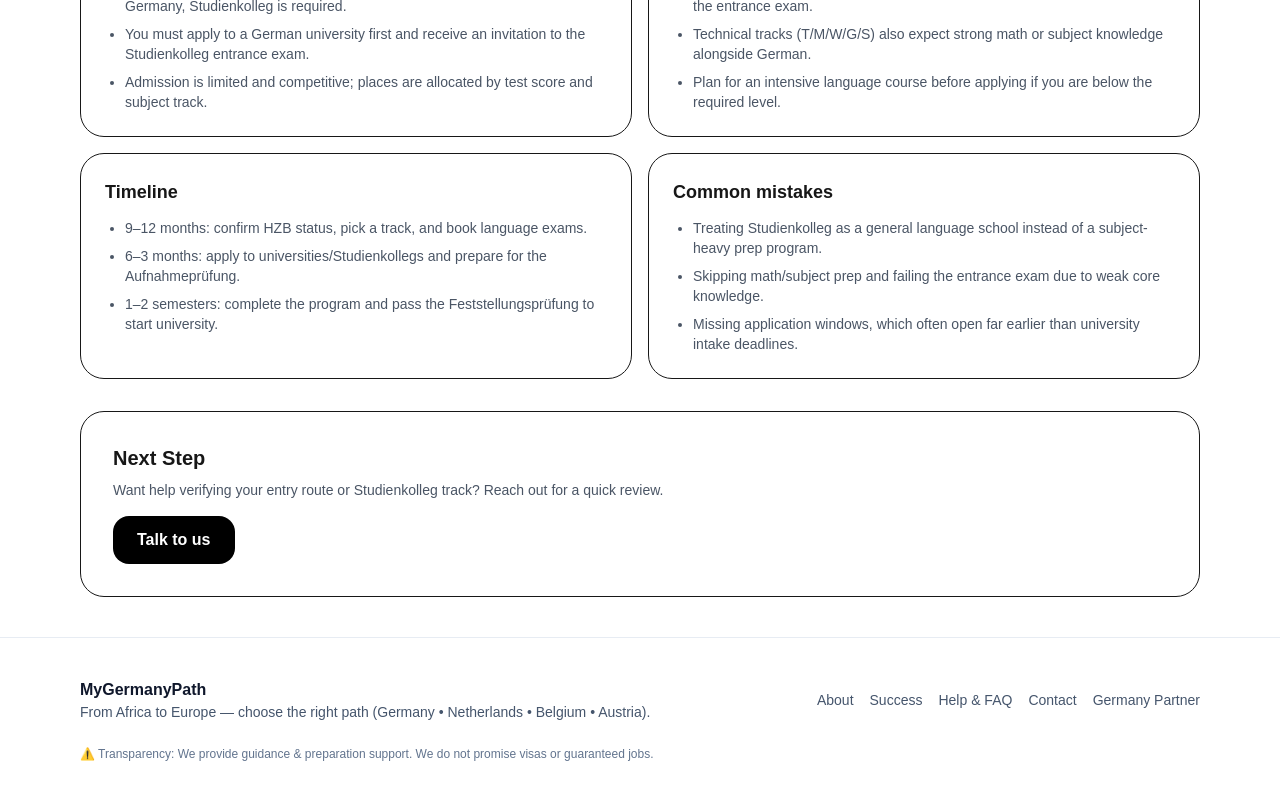
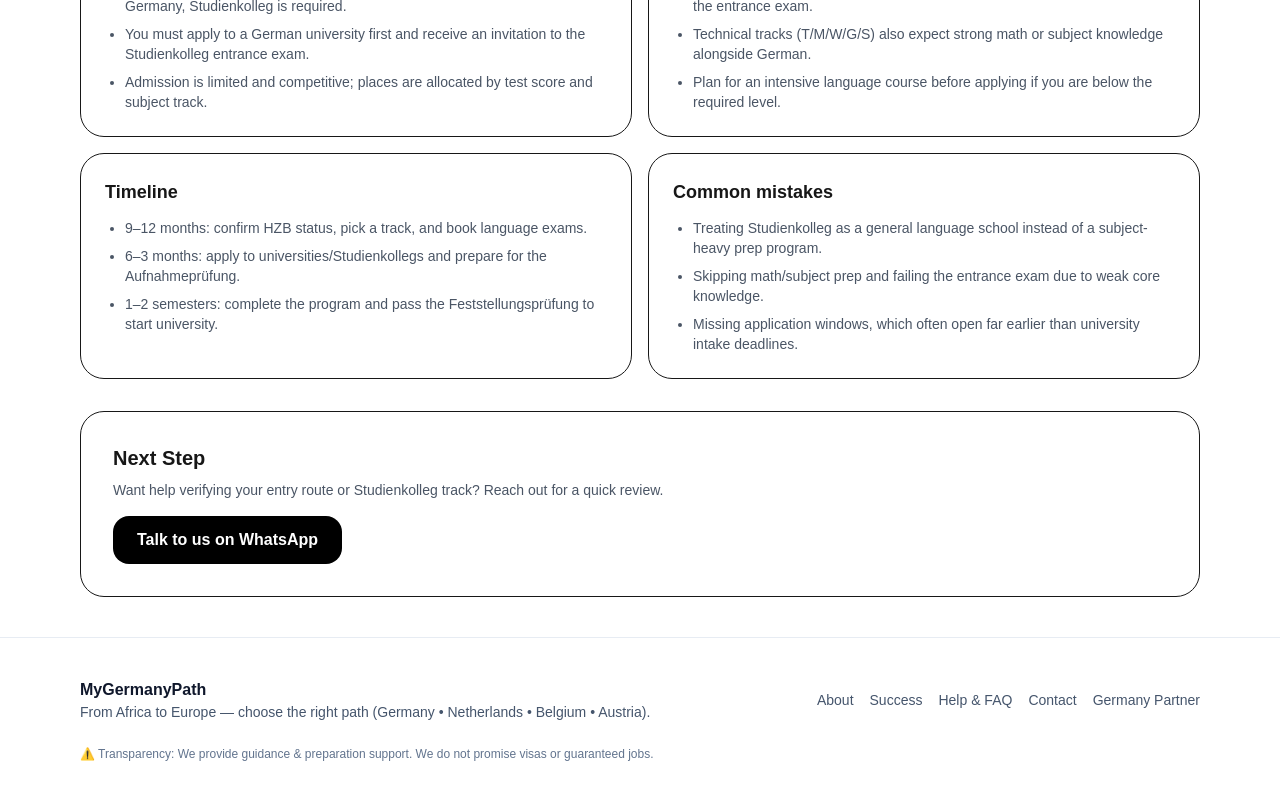
Before and after one commit to learngermanghana/mygermanypath, a Next.js app: page /study-germany in a window 1280 px wide. Shown: the part 926-1726 px from the top of the page. Built offline with nearby package versions, Linux system fonts and the light colour scheme.

Commit message:
Link study Germany CTA to WhatsApp

```diff
--- a/src/app/study-germany/page.tsx
+++ b/src/app/study-germany/page.tsx
@@ -129,10 +129,12 @@ export default function Page() {
           review.
         </p>
         <Link
-          href="/contact"
+          href="https://wa.me/4917620721491"
+          target="_blank"
+          rel="noreferrer"
           className="mt-4 inline-block rounded-2xl bg-black px-6 py-3 text-white font-semibold hover:opacity-90"
         >
-          Talk to us
+          Talk to us on WhatsApp
         </Link>
       </section>
     </div>
```
